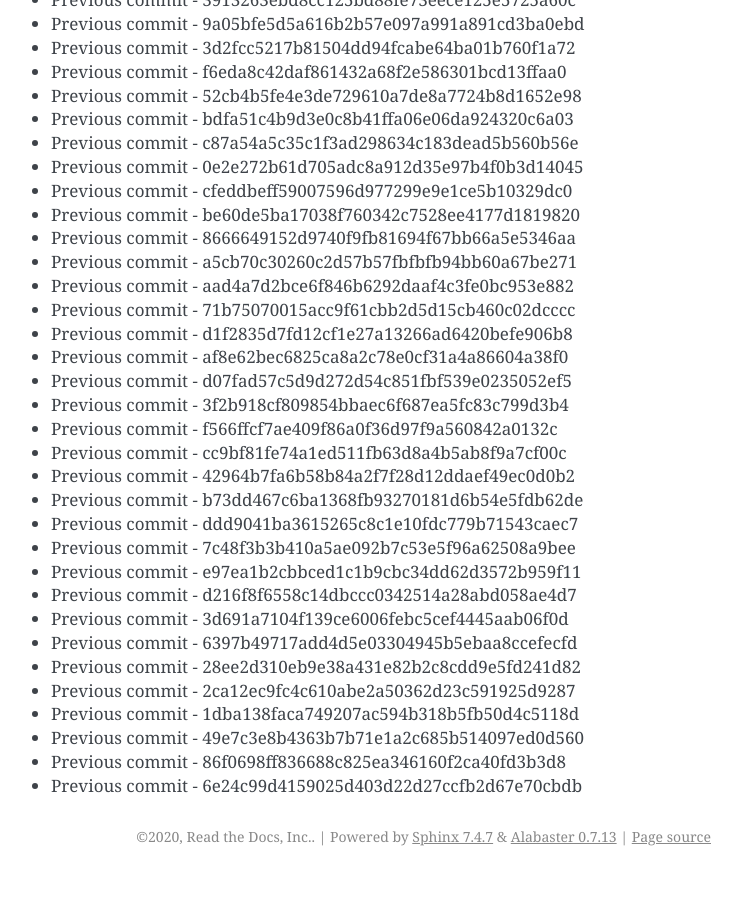
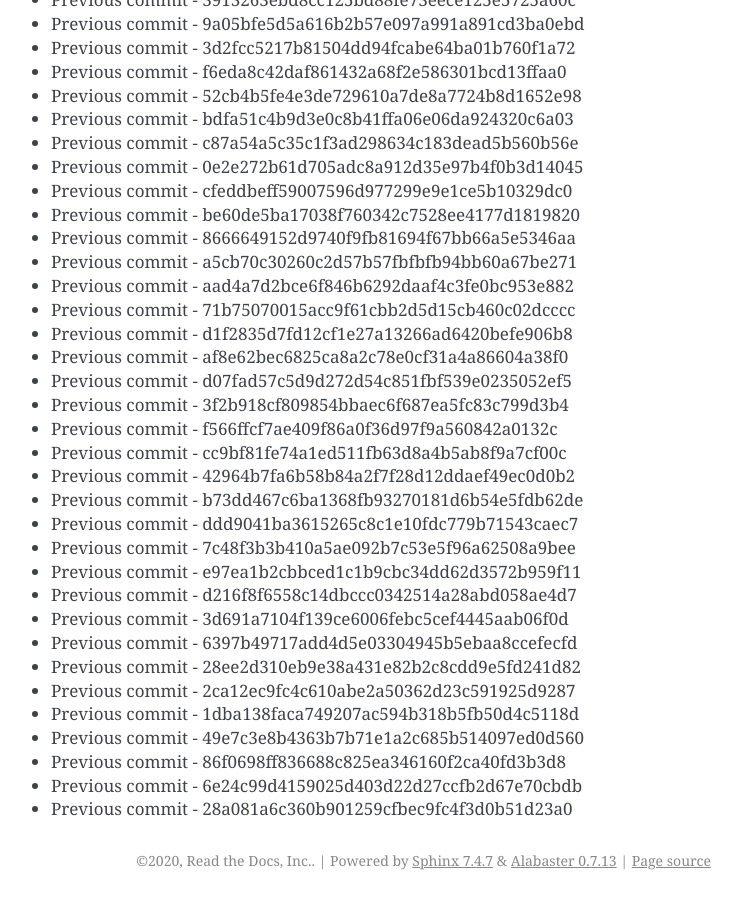
Before and after one commit to readthedocs/rtd-git-stresstest, a Sphinx documentation site: the page built from docs/updates.rst, in a window 1280 px wide and 900 px high, scrolled down 18479 px. Shown: the whole window, without its empty margins (399-1141 px from the left). Built offline with Sphinx 7.4.7, drawn with Linux system fonts in a browser that asks for light colours; before the commit the page ends 19355 px from its top, so only the background shows below that.

Commit message:
Generating commit from previous: 28a081a6c360b901259cfbec9fc4f3d0b51d23a0

```diff
--- a/docs/updates.rst
+++ b/docs/updates.rst
@@ -808,3 +808,4 @@ It can be tested for any performance characteristics.
 * Previous commit - 49e7c3e8b4363b7b71e1a2c685b514097ed0d560
 * Previous commit - 86f0698ff836688c825ea346160f2ca40fd3b3d8
 * Previous commit - 6e24c99d4159025d403d22d27ccfb2d67e70cbdb
+* Previous commit - 28a081a6c360b901259cfbec9fc4f3d0b51d23a0
```
